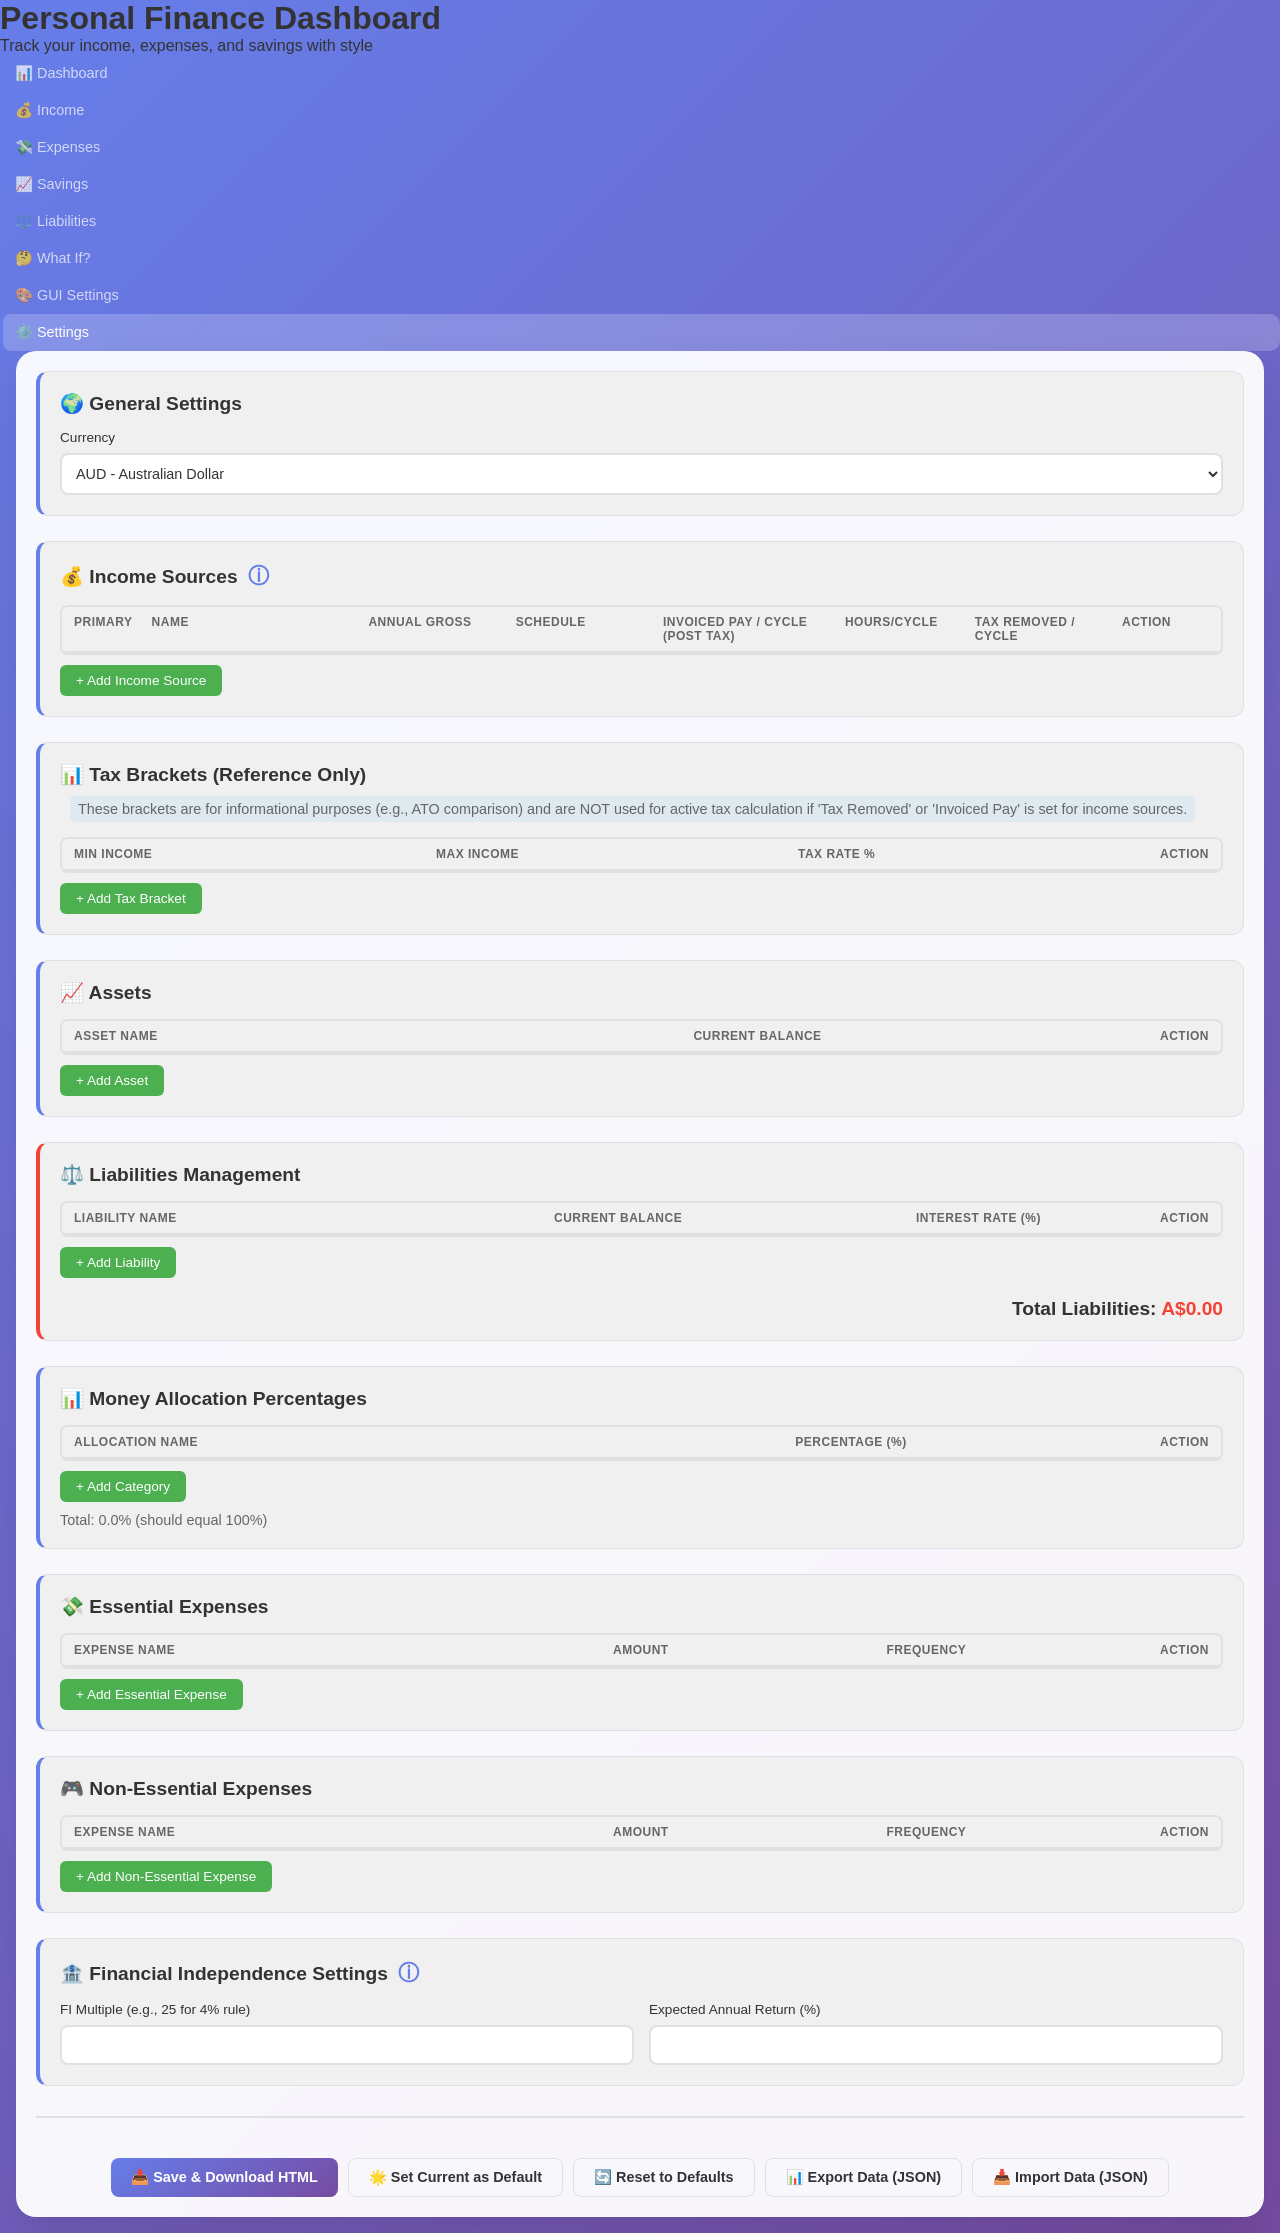
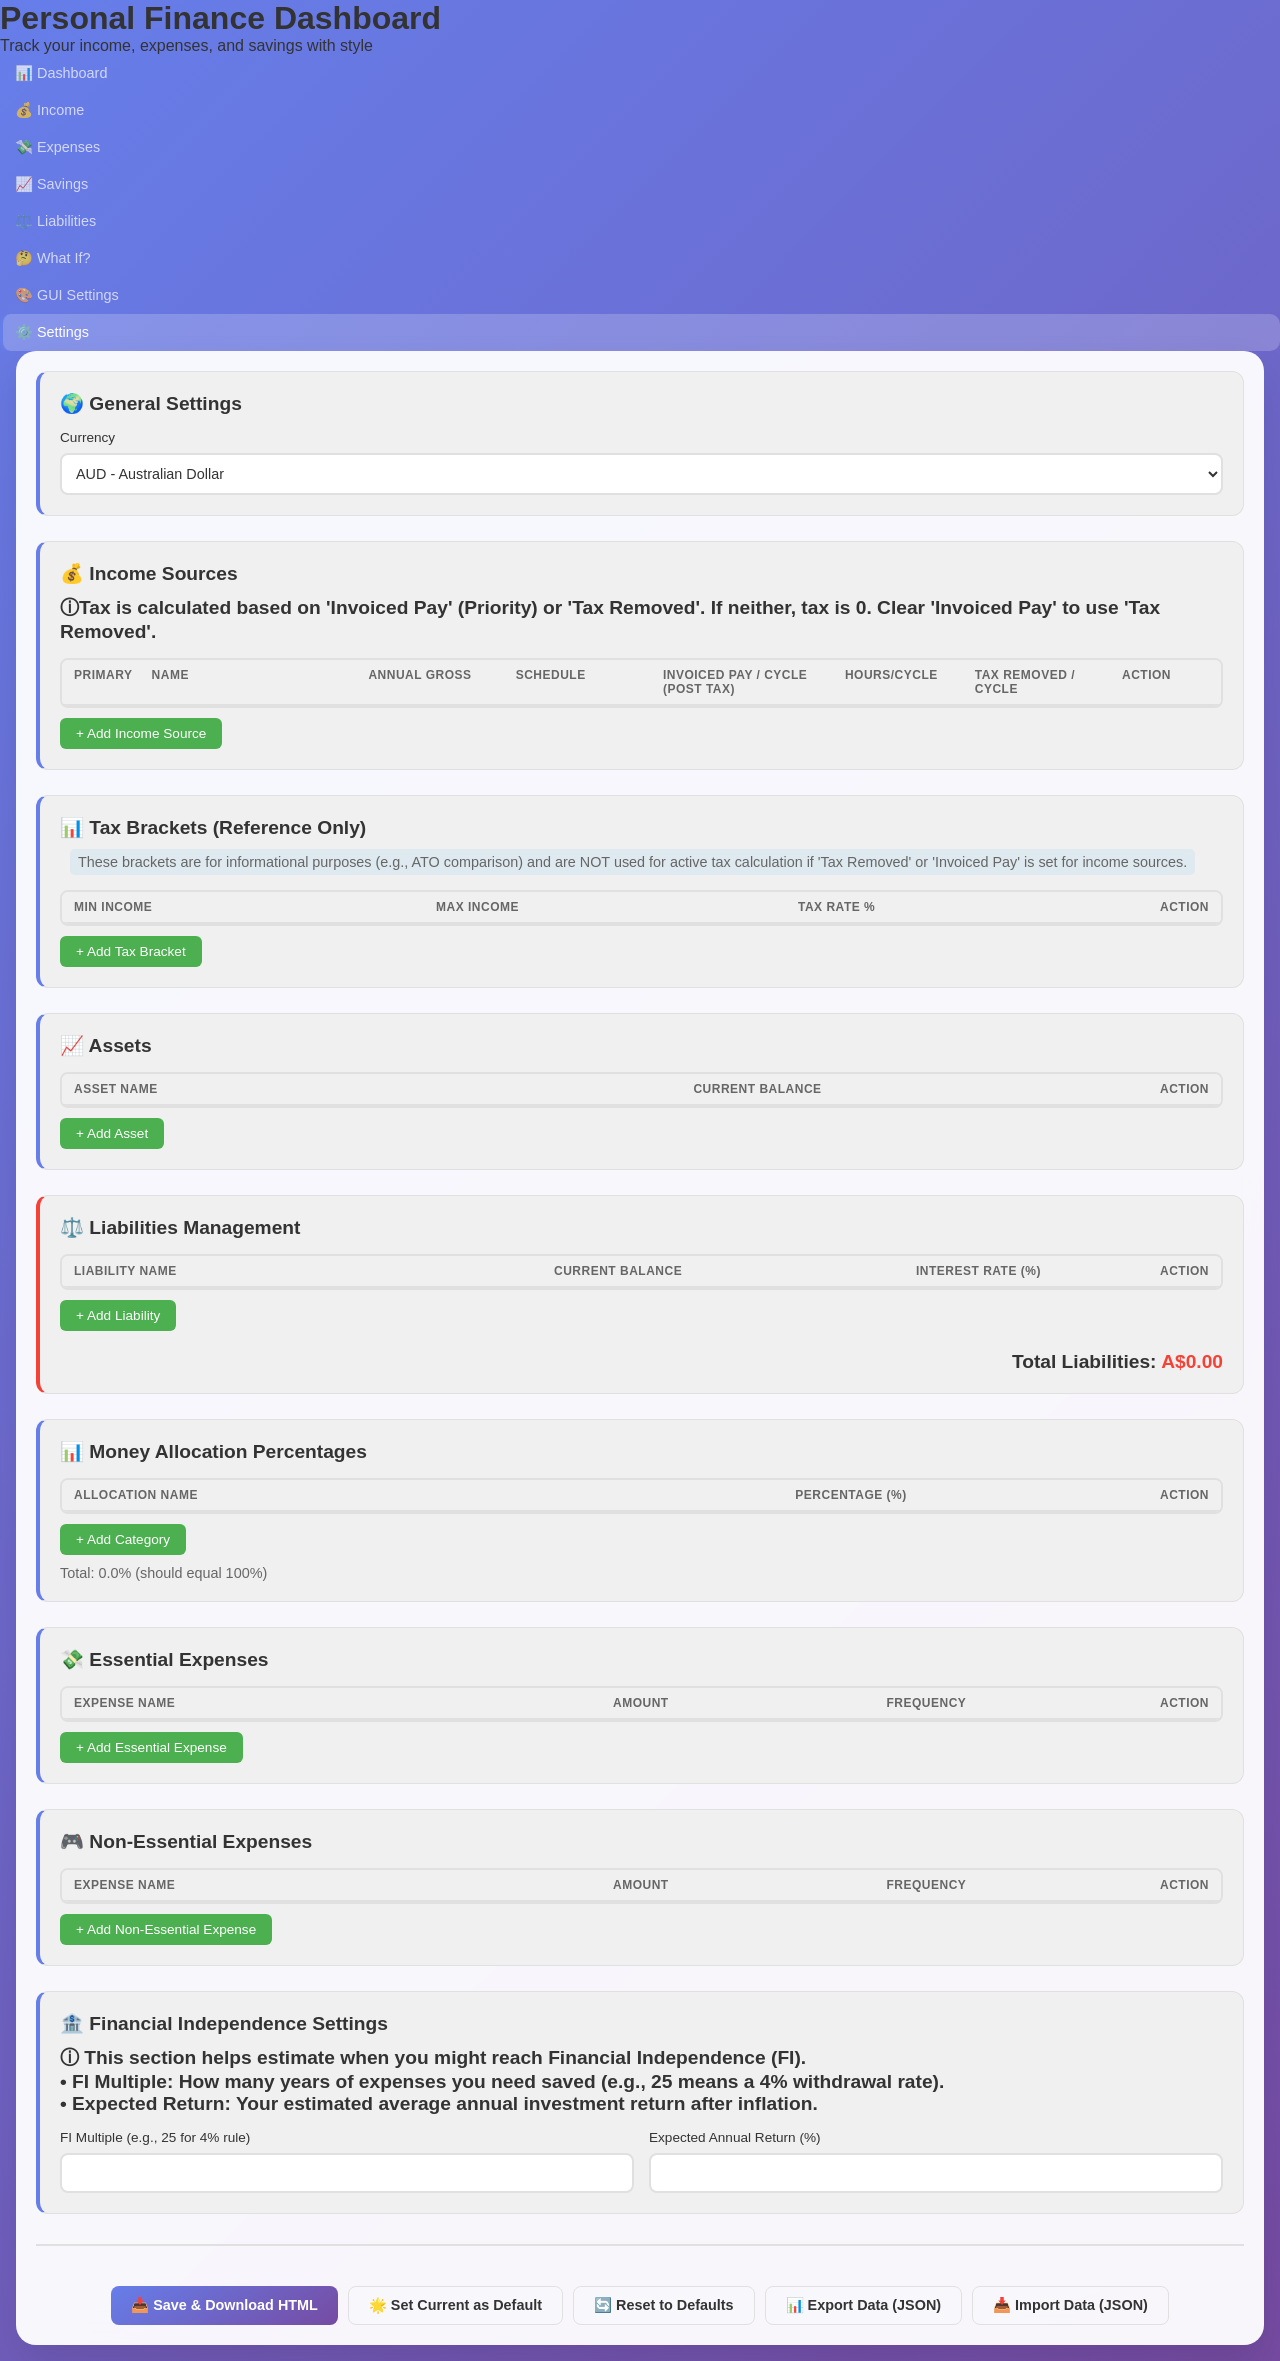

fix(mobile): inline info disclosures + auto-fit the What If dashboard

--- a/style.css
+++ b/style.css
@@ -1271,39 +1271,59 @@ body {
     border-bottom: none;
 }
 
-.info-icon {
-    cursor: help;
+/* Info "ⓘ" disclosures — native <details> that expand INLINE (like the
+   "How the buckets work" .info-more expander), instead of a floating tooltip
+   that clipped off-screen on phones. Closed: an inline ⓘ next to the heading.
+   Open: the whole control becomes a full-width block so the body reads cleanly
+   below it. */
+.info-tip {
+    display: inline-block;
+    margin-left: 6px;
+    vertical-align: middle;
+}
+
+.info-tip[open] {
+    display: block;
+    margin: 8px 0 0;
+    /* .settings-title is a wrapping flexbox — full basis drops the open panel
+       onto its own full-width line below the heading. Ignored in block parents. */
+    flex-basis: 100%;
+}
+
+.info-tip > summary {
+    cursor: pointer;
     color: var(--accent-color);
     font-weight: bold;
     font-size: 1.1em;
-    position: relative;
+    list-style: none;        /* hide the default disclosure triangle */
+    width: fit-content;
 }
 
-.tooltip {
-    visibility: hidden;
-    width: 250px;
-    background-color: #555;
-    color: #fff;
-    text-align: left;
-    border-radius: 6px;
-    padding: 10px;
-    position: absolute;
-    z-index: 100;
-    bottom: 125%; /* Position above the icon */
-    left: 50%;
-    margin-left: -125px; /* Center the tooltip */
-    opacity: 0;
-    transition: opacity 0.3s;
-    font-size: 0.8em;
+.info-tip > summary::-webkit-details-marker {
+    display: none;
+}
+
+.info-tip > summary:focus-visible {
+    outline: 2px solid var(--accent-color);
+    outline-offset: 2px;
+    border-radius: 4px;
+}
+
+.info-tip-body {
+    margin-top: 8px;
+    padding: 12px 14px;
+    background: var(--info-bg);
+    border: 1px solid var(--info-border);
+    border-radius: 8px;
+    /* Reset inherited heading styling (.settings-title / .time-label are bold,
+       large, sometimes uppercase) so the explanation reads as body text. */
+    font-size: 0.9rem;
     font-weight: normal;
-    line-height: 1.4;
-}
-
-.info-icon:hover .tooltip,
-.info-icon:focus .tooltip,
-.info-icon:focus-within .tooltip {
-    visibility: visible;
-    opacity: 1;
+    text-transform: none;
+    letter-spacing: normal;
+    line-height: 1.5;
+    color: var(--text-color-primary);
+    text-align: left;
 }
 
 .dashboard-controls {
@@ -1774,35 +1794,6 @@ body {
 
 /* --- Mobile display polish (phones, on-device follow-up) --- */
 @media (max-width: 640px) {
-    /* backdrop-filter makes .content a containing block for position:fixed
-       descendants, which broke the fixed tooltip below (it anchored to the tall
-       content, not the viewport). The blur is invisible anyway (content bg is
-       ~95% opaque), so drop it on phones. */
-    .content {
-        backdrop-filter: none;
-    }
-
-    /* Info "ⓘ" tooltips were absolutely positioned (left:50% / margin-left:-125px),
-       so near a screen edge they were shoved off-screen and clipped. On phones
-       float the tooltip as a fixed, full-width readable panel just above the
-       bottom nav instead — always fully on-screen, regardless of the icon. */
-    .tooltip {
-        position: fixed;
-        left: 12px;
-        right: 12px;
-        bottom: calc(74px + env(safe-area-inset-bottom, 0px));
-        top: auto;
-        width: auto;
-        max-width: none;
-        margin-left: 0;
-        max-height: 45vh;
-        overflow-y: auto;
-        font-size: 0.9rem;
-        line-height: 1.45;
-        box-shadow: 0 10px 36px rgba(0, 0, 0, 0.4);
-        z-index: 3000; /* above modals (2000) and inline-confirm (2500) */
-    }
-
     /* "All changes saved" pushed the gear cog over the title. Collapse the save
        status to a small colour-coded dot on phones (green=saved, amber=saving,
        red=error, orange=unsaved) so the title + gear get their space back. */
